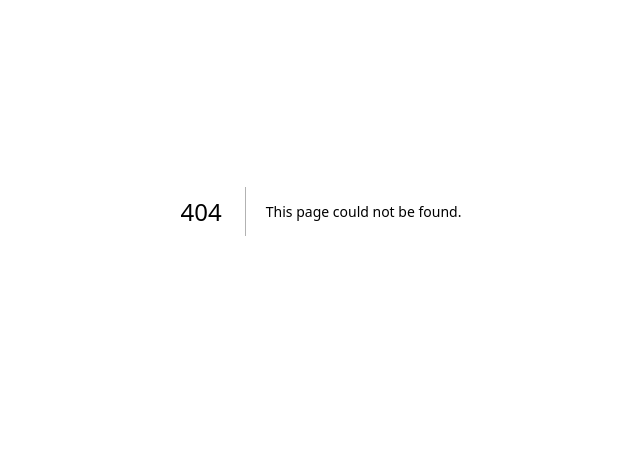
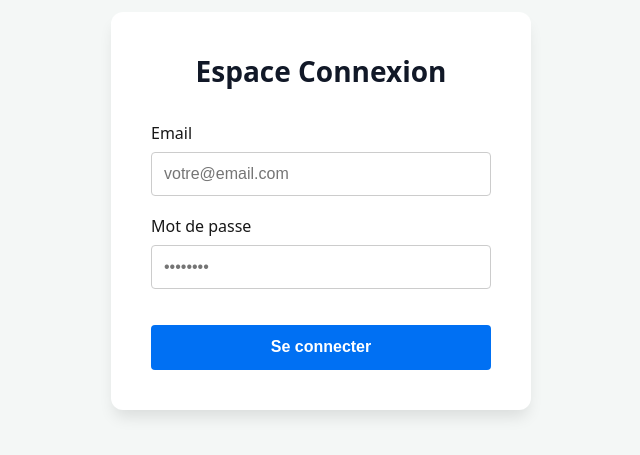
Before and after one commit to Amine-NAHLI/gestion-cabinet-medical, a Next.js app: page /login in a window 1280 px wide. Before the commit this address had no page. Shown: the part 189-644 px from the top of the page, without its empty margins (319-959 px from the left). Built offline with nearby package versions, Linux system fonts and the light colour scheme.

Commit message:
feat: implement role-based authentication system using NextAuth and add MCP configuration

```diff
--- /dev/null
+++ b/src/app/api/auth/[...nextauth]/route.ts
@@ -0,0 +1,6 @@
+import NextAuth from "next-auth";
+import { authOptions } from "@/lib/auth";
+
+const handler = NextAuth(authOptions);
+
+export { handler as GET, handler as POST };
--- /dev/null
+++ b/src/app/login/page.tsx
@@ -0,0 +1,12 @@
+import LoginForm from "@/components/LoginForm";
+
+export default function LoginPage() {
+  return (
+    <div style={{ display: 'flex', justifyContent: 'center', alignItems: 'center', minHeight: '100vh', backgroundColor: '#f4f7f6', fontFamily: 'system-ui, sans-serif' }}>
+      <div style={{ padding: '2.5rem', backgroundColor: 'white', borderRadius: '12px', boxShadow: '0 10px 15px -3px rgba(0,0,0,0.1)', width: '100%', maxWidth: '420px' }}>
+        <h1 style={{ textAlign: 'center', marginBottom: '2rem', color: '#111827', fontSize: '1.75rem', fontWeight: 700 }}>Espace Connexion</h1>
+        <LoginForm />
+      </div>
+    </div>
+  );
+}
--- /dev/null
+++ b/src/components/LoginForm.tsx
@@ -0,0 +1,70 @@
+"use client";
+
+import { signIn } from "next-auth/react";
+import { useState } from "react";
+import { useRouter } from "next/navigation";
+
+export default function LoginForm() {
+  const [email, setEmail] = useState("");
+  const [password, setPassword] = useState("");
+  const [error, setError] = useState("");
+  const router = useRouter();
+
+  const handleSubmit = async (e: React.FormEvent) => {
+    e.preventDefault();
+    setError("");
+
+    const res = await signIn("credentials", {
+      email,
+      password,
+      redirect: false,
+    });
+
+    if (res?.error) {
+      setError("Email ou mot de passe incorrect");
+    } else {
+      router.push("/dashboard");
+      router.refresh();
+    }
+  };
+
+  return (
+    <form onSubmit={handleSubmit} style={{ display: 'flex', flexDirection: 'column', gap: '1.2rem' }}>
+      {error && (
+        <div style={{ color: '#d32f2f', padding: '0.75rem', backgroundColor: '#ffebee', borderRadius: '4px', fontSize: '0.9rem' }}>
+          {error}
+        </div>
+      )}
+
+      <div style={{ display: 'flex', flexDirection: 'column' }}>
+        <label htmlFor="email" style={{ marginBottom: '0.5rem', fontWeight: 500 }}>Email</label>
+        <input
+          id="email"
+          type="email"
+          value={email}
+          onChange={(e) => setEmail(e.target.value)}
+          required
+          style={{ padding: '0.75rem', border: '1px solid #ccc', borderRadius: '4px', fontSize: '1rem' }}
+          placeholder="votre@email.com"
+        />
+      </div>
+
+      <div style={{ display: 'flex', flexDirection: 'column' }}>
+        <label htmlFor="password" style={{ marginBottom: '0.5rem', fontWeight: 500 }}>Mot de passe</label>
+        <input
+          id="password"
+          type="password"
+          value={password}
+          onChange={(e) => setPassword(e.target.value)}
+          required
+          style={{ padding: '0.75rem', border: '1px solid #ccc', borderRadius: '4px', fontSize: '1rem' }}
+          placeholder="••••••••"
+        />
+      </div>
+
+      <button type="submit" style={{ padding: '0.85rem', backgroundColor: '#0070f3', color: 'white', border: 'none', borderRadius: '4px', cursor: 'pointer', marginTop: '1rem', fontSize: '1rem', fontWeight: 600 }}>
+        Se connecter
+      </button>
+    </form>
+  );
+}
```
Also changed, not shown: src/app/dashboard/assistante/page.tsx (added, +20 -0 lines), src/app/dashboard/medecin/page.tsx (added, +20 -0 lines), src/app/dashboard/page.tsx (added, +19 -0 lines), src/lib/auth.ts (added, +54 -0 lines), src/types/next-auth.d.ts (added, +18 -0 lines).
